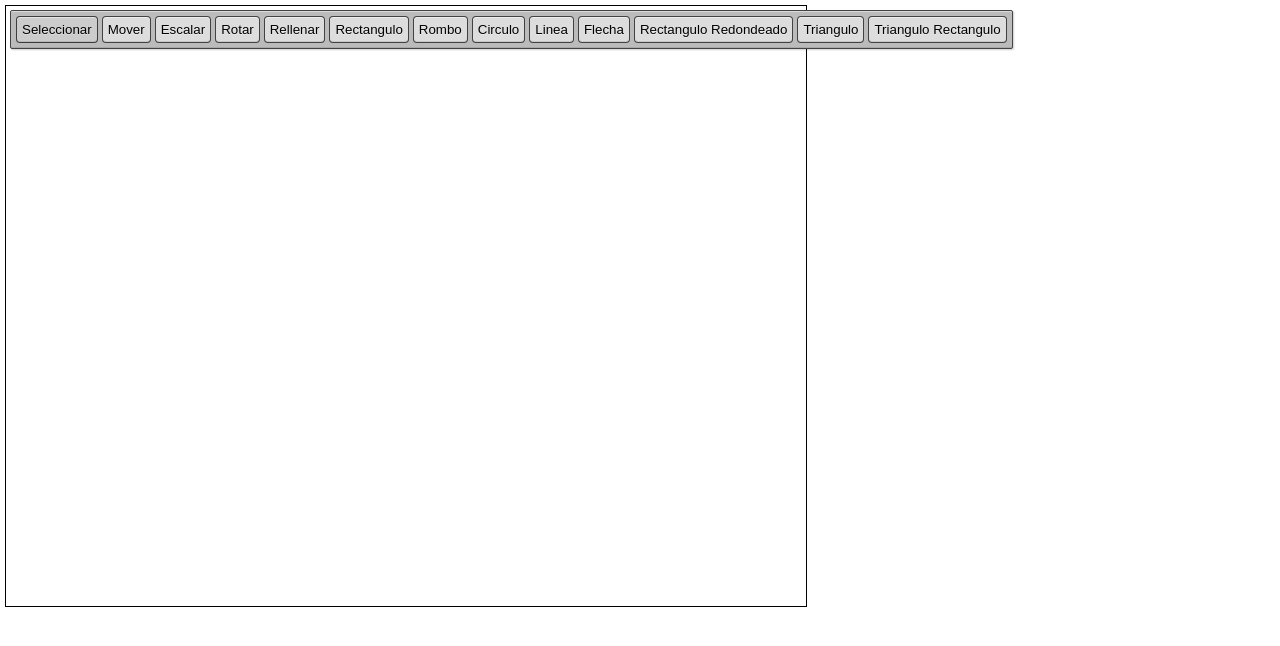
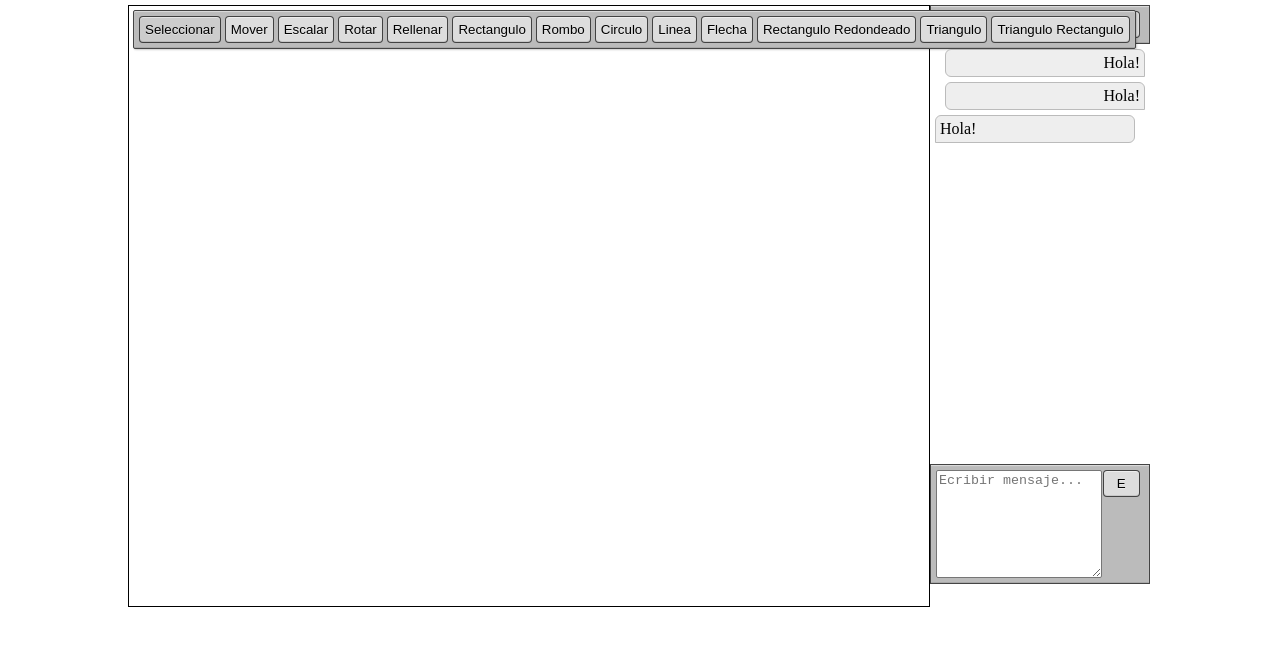
Before and after one commit to dsbarrionuevo/PizarraVirtual, a plain HTML site: page index.html in a window 1280 px wide. Drawn offline with Linux system fonts and the light colour scheme.

Commit message:
Subo incompleto el panel de chat lateral con css.

```diff
--- a/css/index.css
+++ b/css/index.css
@@ -2,14 +2,17 @@
     margin:0;
     padding: 0;
 }
+.clearer{
+    clear:both;
+}
 canvas{
-    margin: 5px;
     border:1px solid #000;
+    float:left;
 }
 #panelHerramientas{
     position: absolute;
-    top:10px;
-    left:10px;
+    top:5px;
+    left:5px;
     background-color: #bbb;
     padding: 5px;
     border-radius: 2px;
@@ -38,3 +41,101 @@ canvas{
 #panelHerramientas li button.seleccionada{
     background-color: #ccc;
 }
+#panelCanvas{
+    position: relative;
+    height: 600px;
+    width:95%;
+    max-width: 1024px;
+    margin: 5px auto;
+}
+#panelChat{
+    height: 100%;
+    width: 220px;
+    border-bottom-right-radius: 2px;
+    border-top-right-radius: 2px;
+    float:left;
+}
+#panelChat #titularChat{
+    width: 100%;
+    background-color: #bbb;
+    height:auto;
+    box-shadow: inset 0px 1px 1px rgba(255,255,255,0.5), inset 0px -1px 0px rgba(0,0,0,0.1);
+    border:1px solid #444;
+    padding: 5px;
+    box-sizing: border-box;
+}
+#panelChat button{
+    padding: 5px;
+    float: right;
+    margin-right: 4px;
+    border:1px solid rgba(0,0,0,0.7);
+    border-radius: 4px;
+    box-shadow: inset 0px 1px 0px rgba(255,255,255,0.5), inset 0px -1px 0px rgba(0,0,0,0.1);
+    color:#000;
+    background-color: #ddd;
+    text-shadow: 0px 1px 0px rgba(255,255,255,0.4);
+}
+#panelChat #conversacion{
+    height: 70%;
+    overflow-y: scroll;
+    overflow-x: hidden;
+    position: relative;
+}
+#panelChat #conversacion #listaConectados{
+    position: absolute;
+    top:0px;
+    right:-100px;
+    background-color: red;
+    width: 100px;
+}
+#panelChat #conversacion #listaConectados ul{
+    list-style-type: none;
+}
+#panelChat #conversacion #chat{
+    padding: 5px;
+    list-style-type: none;
+}
+#panelChat #conversacion #chat li{
+    border-radius: 6px;
+    background-color: #eee;
+    margin-bottom: 5px;
+    padding: 4px;
+    border:1px solid #bbb;
+    /*
+    white-space: nowrap;
+    overflow: hidden;
+    text-overflow: ellipsis;
+    */
+}
+#panelChat #conversacion #chat li.mensajeEnviado{
+    border-bottom-right-radius: 0px;
+    margin-left: 10px;
+    text-align: right;
+}
+#panelChat #conversacion #chat li.mensajeRecibido{
+    border-bottom-left-radius: 0px;
+    margin-right: 10px;
+    text-align: left;
+}
+#panelChat #enviarMensaje{
+    width: 100%;
+    background-color: #bbb;
+    height: 20%;
+    box-shadow: inset 0px 1px 1px rgba(255,255,255,0.5), inset 0px -1px 0px rgba(0,0,0,0.1);
+    border:1px solid #444;
+    padding: 5px;
+    box-sizing: border-box;
+}
+#panelChat #enviarMensaje textarea{
+    width: 80%;
+    height: 100%;
+    box-sizing: border-box;
+    float: left;
+    padding: 2px;
+    border-radius: 2px;
+}
+#panelChat #enviarMensaje #btnEnviarMensaje{
+    width: 18%;
+    float: right;
+    box-sizing: border-box;
+}
--- a/index.html
+++ b/index.html
@@ -23,14 +23,6 @@
         <script src="js/clases/dibujo/herramienta_seleccion.class.js" type="text/javascript"></script>
         <script src="js/clases/dibujo/herramienta_mover.class.js" type="text/javascript"></script>
         <script src="js/clases/dibujo/herramienta_rellenar.class.js" type="text/javascript"></script>
-        <script src="js/clases/dibujo/herramienta_rectangulo.class.js" type="text/javascript"></script>
-        <script src="js/clases/dibujo/herramienta_rombo.class.js" type="text/javascript"></script>
-        <script src="js/clases/dibujo/herramienta_linea.class.js" type="text/javascript"></script>
-        <script src="js/clases/dibujo/herramienta_circulo.class.js" type="text/javascript"></script>
-        <script src="js/clases/dibujo/herramienta_flecha.class.js" type="text/javascript"></script>
-        <script src="js/clases/dibujo/herramienta_triangulo.class.js" type="text/javascript"></script>
-        <script src="js/clases/dibujo/herramienta_triangulo_rectangulo.class.js" type="text/javascript"></script>
-        <script src="js/clases/dibujo/herramienta_rectangulo_redondeado.class.js" type="text/javascript"></script>
         <script src="js/clases/dibujo/panel_herramientas.class.js" type="text/javascript"></script>
         <script src="js/clases/dibujo/capa.class.js" type="text/javascript"></script>
         <script src="js/clases/dibujo/papel.class.js" type="text/javascript"></script>
@@ -38,6 +30,7 @@
         <script src="js/panel_herramientas.js" type="text/javascript"></script>
     </head>
     <body>
+        <div id="panelCanvas">
             <div id="panelHerramientas">
                 <ul>
                     <li>
@@ -110,5 +103,39 @@
             <canvas width="800" height="600">
                 Su navegador no soporta canvas
             </canvas>
+            <div id="panelChat">
+                <div id="titularChat">
+                    <button>Conectados</button>
+                    <div class="clearer"></div>
+                </div>
+                <div id="conversacion">
+                    <div id="listaConectados">
+                        <ul>
+                            <li>
+                                <span class="estado estadoConectado"></span>Nose
+                            </li>
+                            <li>
+                                <span class="estado estadoDesconectado"></span>Nose
+                            </li>
+                        </ul>
+                    </div>
+                    <ul id="chat">
+                        <li class="mensaje mensajeEnviado">
+                            Hola!
+                        </li>
+                        <li class="mensaje mensajeEnviado">
+                            Hola!
+                        </li>
+                        <li class="mensaje mensajeRecibido">
+                            Hola!
+                        </li>
+                    </ul>
+                </div>
+                <div id="enviarMensaje">
+                    <textarea placeholder="Ecribir mensaje..." rows="5"></textarea>
+                    <button id="btnEnviarMensaje">E</button>
+                </div>
+            </div>
+        </div>
     </body>
 </html>
--- a/js/clases/chat/servidor.class.js
+++ b/js/clases/chat/servidor.class.js
@@ -10,8 +10,8 @@ function Servidor(ip, puerto, socket) {
 
         //registramos eventos a cliente
 
-        cliente.on('ComandoMensajeUsuario', function (data) {
-            new ComandoMensajeUsuario(ComandoMensajeUsuario);
+        cliente.on('ComandoMensajeUsuario', function (datos) {
+            (new ComandoMensajeUsuario(ComandoMensajeUsuario)).ejecutar(datos);
         });
         cliente.on('mensajeUser', function (data) {
             //console.log(data.mensaje);
```
Lines whose indentation alone changed are shown as unchanged.
